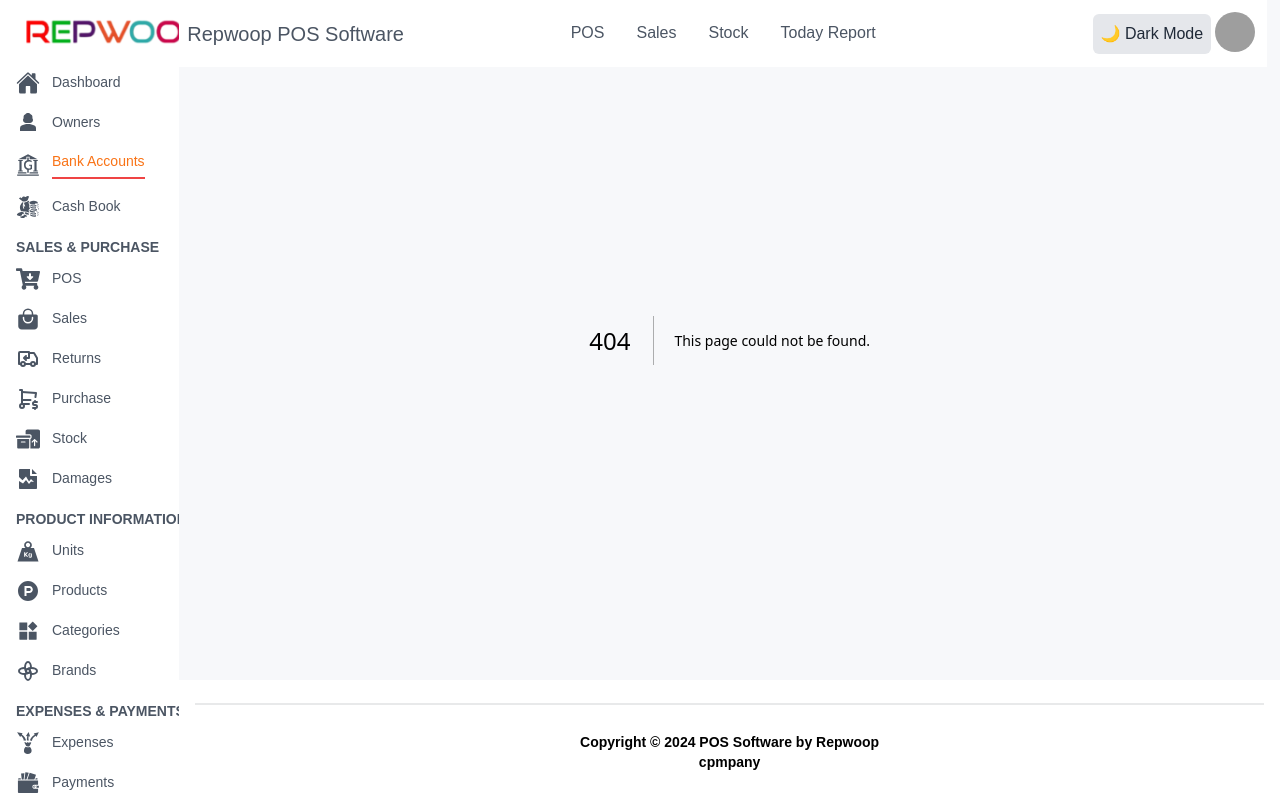
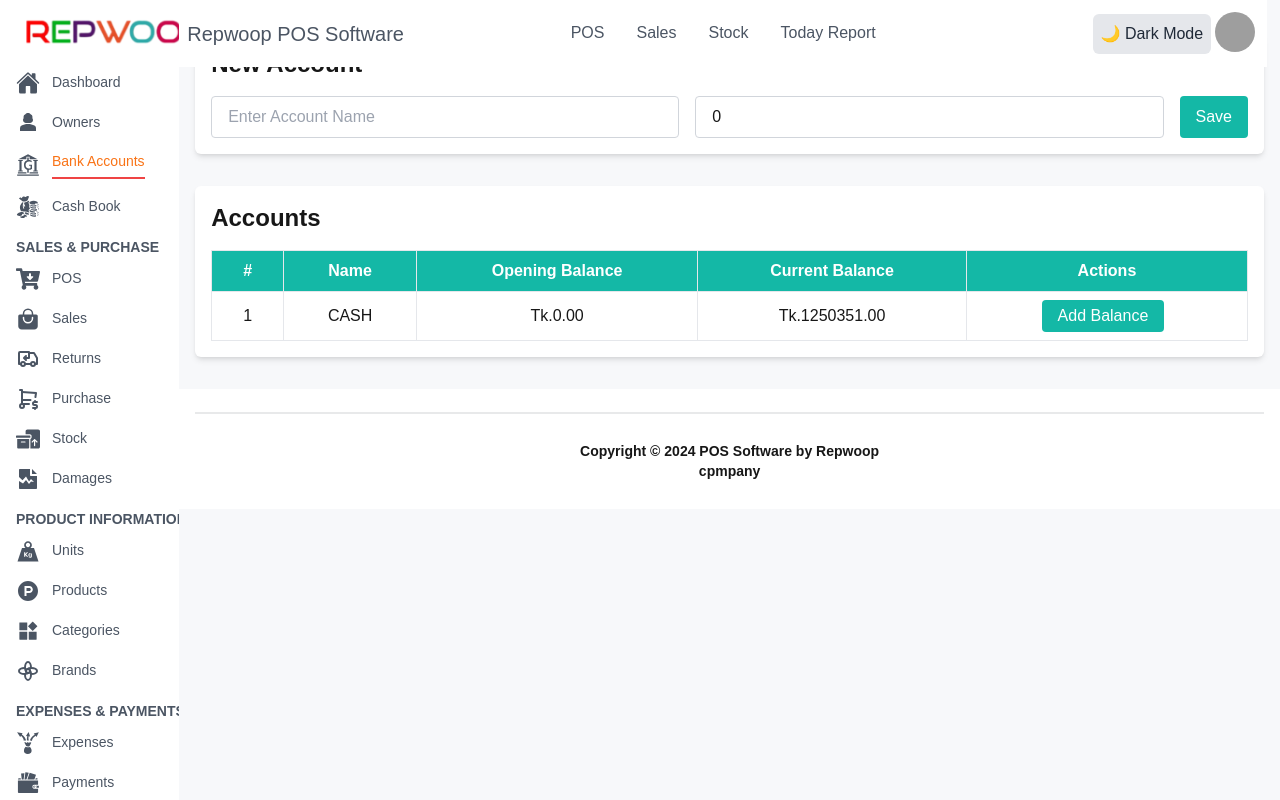
Before and after one commit to md-asif-iqbal/RepWoop-POS-system, a Next.js app: page /Bank_Accounts in a window 1280 px wide. Before the commit this address had no page. Built offline with nearby package versions, Linux system fonts and the light colour scheme; grey boxes are pictures that could not be loaded.

Commit message:
Bank account page are create a table

```diff
--- /dev/null
+++ b/app/Bank_Accounts/page.jsx
@@ -0,0 +1,152 @@
+"use client"
+import React, { useState } from 'react';
+
+export default function AccountPage() {
+    const [accounts, setAccounts] = useState([
+        { id: 1, name: 'CASH', openingBalance: 0, currentBalance: 1250351 },
+      ]);
+
+      const [newAccount, setNewAccount] = useState({ name: '', openingBalance: 0 });
+      const [showModal, setShowModal] = useState(false); // Modal state
+      const [balanceForm, setBalanceForm] = useState({ amount: '', note: '', owner: '' });
+
+      const handleAddAccount = () => {
+        setAccounts([...accounts, { ...newAccount, id: accounts.length + 1 }]);
+        setNewAccount({ name: '', openingBalance: 0 });
+      };
+
+      const handleAddBalance = () => {
+        // Logic to add balance (if needed)
+        setShowModal(false); // Close modal after adding balance
+      };
+
+  return (
+    <div className="container mx-auto px-4 py-8">
+    {/* New Account Section */}
+    <div className="bg-white p-4 shadow-md rounded-md">
+      <h2 className="text-2xl font-bold mb-4">New Account</h2>
+      <div className="flex space-x-4">
+        <input
+          type="text"
+          placeholder="Enter Account Name"
+          className="border border-gray-300 rounded px-4 py-2 flex-1"
+          value={newAccount.name}
+          onChange={(e) => setNewAccount({ ...newAccount, name: e.target.value })}
+        />
+        <input
+          type="number"
+          placeholder="Opening Balance"
+          className="border border-gray-300 rounded px-4 py-2 flex-1"
+          value={newAccount.openingBalance}
+          onChange={(e) => setNewAccount({ ...newAccount, openingBalance: e.target.value })}
+        />
+        <button
+          className="bg-teal-500 text-white px-4 py-2 rounded"
+          onClick={handleAddAccount}
+        >
+          Save
+        </button>
+      </div>
+    </div>
+
+    {/* Accounts Table */}
+    <div className="bg-white p-4 mt-8 shadow-md rounded-md">
+      <h2 className="text-2xl font-bold mb-4">Accounts</h2>
+      <table className="min-w-full border-collapse">
+        <thead>
+          <tr className="bg-teal-500 text-white">
+            <th className="py-2 px-4 border">#</th>
+            <th className="py-2 px-4 border">Name</th>
+            <th className="py-2 px-4 border">Opening Balance</th>
+            <th className="py-2 px-4 border">Current Balance</th>
+            <th className="py-2 px-4 border">Actions</th>
+          </tr>
+        </thead>
+        <tbody>
+          {accounts.map((account) => (
+            <tr key={account.id} className="text-center">
+              <td className="py-2 px-4 border">{account.id}</td>
+              <td className="py-2 px-4 border">{account.name}</td>
+              <td className="py-2 px-4 border">Tk.{account.openingBalance.toFixed(2)}</td>
+              <td className="py-2 px-4 border">Tk.{account.currentBalance.toFixed(2)}</td>
+              <td className="py-2 px-4 border">
+                <button
+                  className="bg-teal-500 text-white px-4 py-1 rounded mr-2"
+                  onClick={() => setShowModal(true)}
+                >
+                  Add Balance
+                </button>
+                {/* Other actions */}
+              </td>
+            </tr>
+          ))}
+        </tbody>
+      </table>
+    </div>
+
+    {/* Modal for Adding Balance */}
+    {showModal && (
+      <div className="fixed inset-0 bg-gray-600 bg-opacity-50 flex justify-center items-center">
+        <div className="bg-white p-8 rounded-lg shadow-lg w-1/3">
+          <div className="flex justify-between items-center mb-4">
+            <h2 className="text-xl font-bold">Add Balance</h2>
+            <button
+              className="text-gray-500 text-2xl font-bold"
+              onClick={() => setShowModal(false)}
+            >
+              &times;
+            </button>
+          </div>
+
+          <div className="mb-4">
+            <label className="block text-sm font-medium">Amount</label>
+            <input
+              type="number"
+              className="w-full border border-gray-300 rounded px-4 py-2"
+              value={balanceForm.amount}
+              onChange={(e) => setBalanceForm({ ...balanceForm, amount: e.target.value })}
+            />
+          </div>
+
+          <div className="mb-4">
+            <label className="block text-sm font-medium">Note</label>
+            <textarea
+              className="w-full border border-gray-300 rounded px-4 py-2"
+              rows="3"
+              value={balanceForm.note}
+              onChange={(e) => setBalanceForm({ ...balanceForm, note: e.target.value })}
+            ></textarea>
+          </div>
+
+          <div className="mb-4">
+            <label className="block text-sm font-medium">Owner</label>
+            <select
+              className="w-full border border-gray-300 rounded px-4 py-2"
+              value={balanceForm.owner}
+              onChange={(e) => setBalanceForm({ ...balanceForm, owner: e.target.value })}
+            >
+              <option value="ghjghjghjh">ghjghjghjh</option>
+              {/* Add more options as needed */}
+            </select>
+          </div>
+
+          <div className="flex justify-end space-x-4">
+            <button
+              className="bg-blue-500 text-white px-4 py-2 rounded"
+              onClick={handleAddBalance}
+            >
+              Add Balance
+            </button>
+            <button
+              className="bg-gray-300 px-4 py-2 rounded"
+              onClick={() => setShowModal(false)}
+            >
+              Close
+            </button>
+          </div>
+        </div>
+      </div>
+    )}
+  </div>
+);
+}
```
Also changed, not shown: app/Purchase/page.jsx (indentation only).
